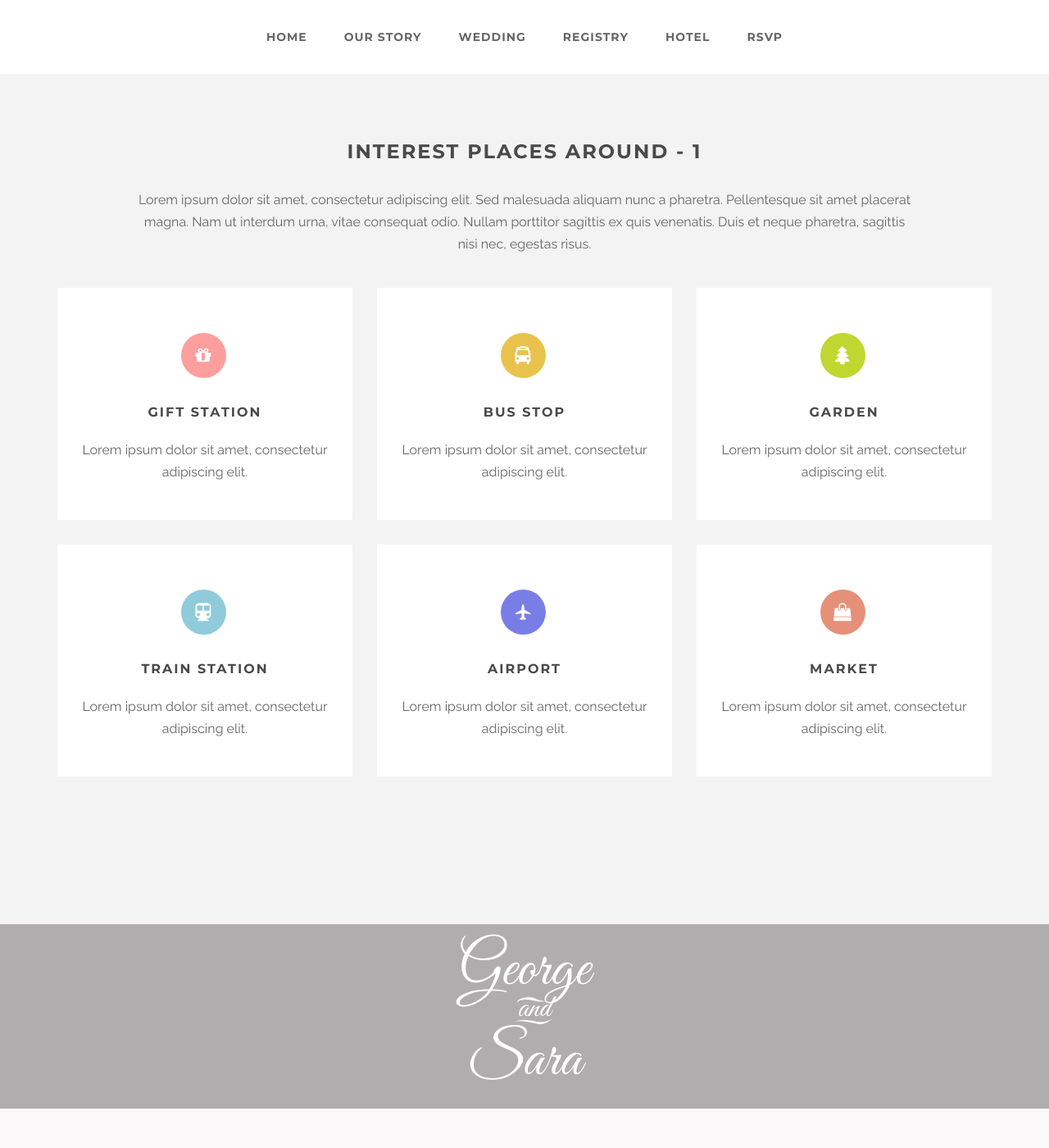
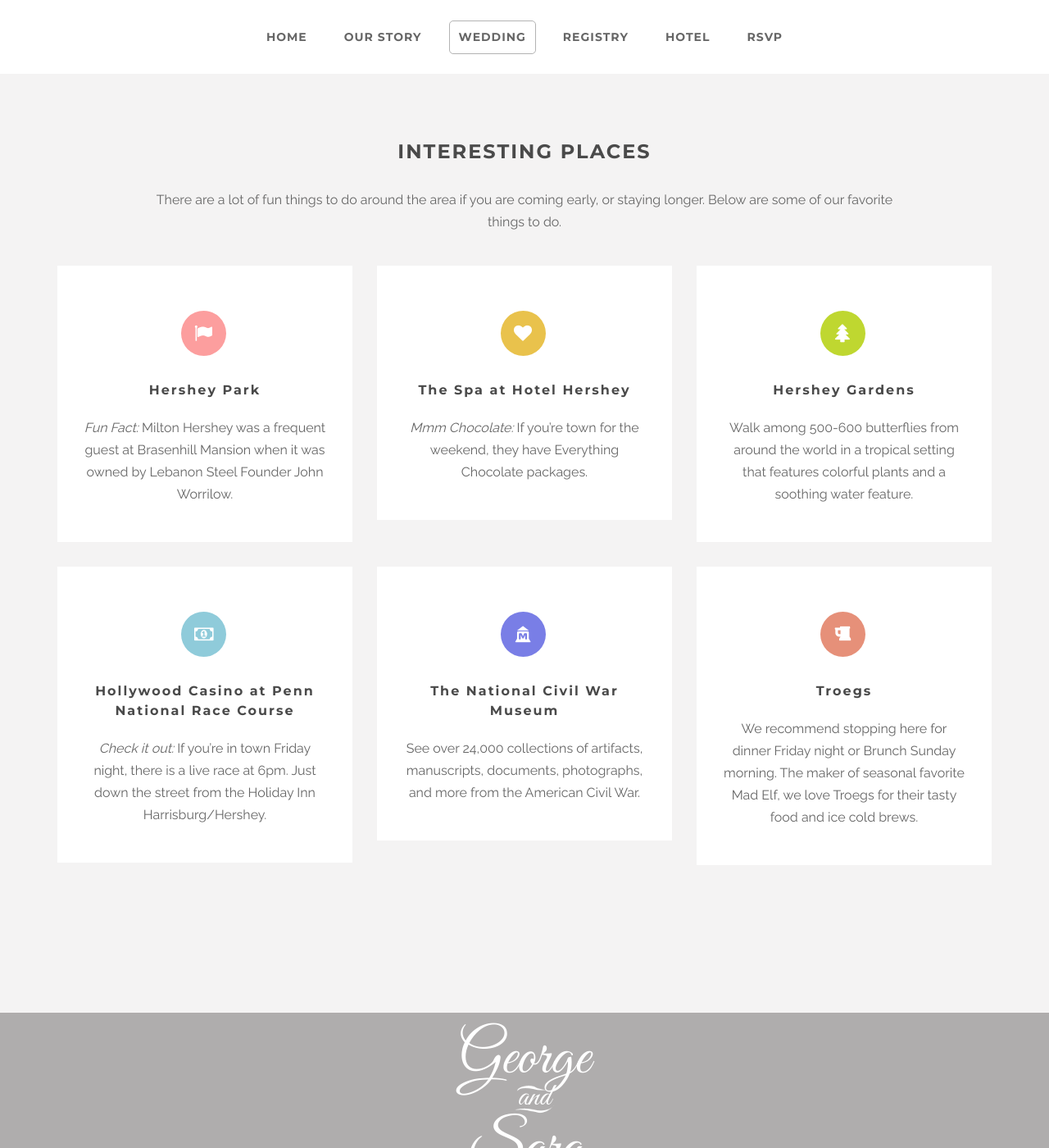
Before and after one commit to GABeech/WeddingSite, a Jekyll site: the page built from _info/things-to-do.html, in a window 1280 px wide and 1400 px high. Shown: the whole window at 82% size. Built offline with Jekyll 4.4.1, drawn with Linux system fonts in a browser that asks for light colours.

Commit message:
Adding "Intersting Places"/"Things to Do"

```diff
--- a/_includes/nav.html
+++ b/_includes/nav.html
@@ -30,6 +30,9 @@
             <li>
               <a href="/info/bridal-party.html">Bridal party</a>
             </li>
+            <li>
+              <a href="/info/things-to-do.html">Nearby Attractoins</a>
+            </li>
           </ul>
         </li>
         <li>
--- a/_info/things-to-do.html
+++ b/_info/things-to-do.html
@@ -4,12 +4,12 @@ anchor: todo
 layout: page
 ---
 
-<section id="places-1-section" class="section-block more-grey">
+<section id="things-todo-section" class="section-block more-grey">
   <div class="container">
       <div class="row">
           <div class="col-md-offset-1 col-md-10 text-center">
-	                        <h2 class="h4 animation fadeInUp">INTEREST PLACES AROUND - 1</h2>
-                            <p class="intro-text animation fadeInUp">Lorem ipsum dolor sit amet, consectetur adipiscing elit. Sed malesuada aliquam nunc a pharetra. Pellentesque sit amet placerat magna. Nam ut interdum urna, vitae consequat odio. Nullam porttitor sagittis ex quis venenatis. Duis et neque pharetra, sagittis nisi nec, egestas risus.</p>
+              <h2 class="h4 animation fadeInUp">INTERESTING PLACES</h2>
+              <p class="intro-text animation fadeInUp">There are a lot of fun things to do around the area if you are coming early, or staying longer. Below are some of our favorite things to do.</p>
           </div>
       </div>
       <div class="row">
@@ -21,13 +21,13 @@ layout: page
 
                   <div class="places-card">
                       <div class="de-icon inline medium-size circle" style="background-color:#fc9e9e">
-                            			<i class="de-icon-gift"></i>
+                          <i class="de-icon-flag"></i>
                       </div>
                       <div class="places-title">
-                                    	<h5>GIFT STATION</h5>
+                          <h5><a href="http://www.hersheypark.com/">Hershey Park</a></h5>
                       </div>
                       <div class="places-desc">
-                                    	Lorem ipsum dolor sit amet, consectetur adipiscing elit.
+                          <i>Fun Fact:</i> Milton Hershey was a frequent guest at Brasenhill Mansion when it was owned by Lebanon Steel Founder John Worrilow.
                       </div>
                   </div>
 
@@ -39,13 +39,13 @@ layout: page
 
                   <div class="places-card">
                       <div class="de-icon inline medium-size circle" style="background-color:#e9c24c">
-                            			<i class="de-icon-bus"></i>
+                          <i class="de-icon-heart"></i>
                       </div>
                       <div class="places-title">
-                                    	<h5>BUS STOP</h5>
+                          <h5><a href="http://www.chocolatespa.com/">The Spa at Hotel Hershey</a></h5>
                       </div>
                       <div class="places-desc">
-                                    	Lorem ipsum dolor sit amet, consectetur adipiscing elit.
+                          <i>Mmm Chocolate:</i> If you’re town for the weekend, they have Everything Chocolate packages.
                       </div>
                   </div>
 
@@ -60,10 +60,10 @@ layout: page
                           <i class="de-icon-tree"></i>
                       </div>
                       <div class="places-title">
-                                    	<h5>GARDEN</h5>
+                          <h5><a href="https://www.hersheygardens.org/">Hershey Gardens</a></h5>
                       </div>
                       <div class="places-desc">
-                                    	Lorem ipsum dolor sit amet, consectetur adipiscing elit.
+                          Walk among 500-600 butterflies from around the world in a tropical setting that features colorful plants and a soothing water feature.
                       </div>
                   </div>
 
@@ -75,13 +75,15 @@ layout: page
 
                   <div class="places-card">
                       <div class="de-icon inline medium-size circle" style="background-color:#8fcbda">
-                            			<i class="de-icon-subway"></i>
+                          <i class="de-icon-money"></i>
                       </div>
                       <div class="places-title">
-                                    	<h5>TRAIN STATION</h5>
+                          <h5><a href="http://www.hollywoodpnrc.com/">Hollywood Casino at Penn National Race Course</a></h5>
                       </div>
                       <div class="places-desc">
-                                    	Lorem ipsum dolor sit amet, consectetur adipiscing elit.
+                          <i>Check it out:</i> If you’re in town Friday night, there is a live race at 6pm.
+                          Just down the street from the Holiday Inn Harrisburg/Hershey.
+
                       </div>
                   </div>
 
@@ -93,13 +95,13 @@ layout: page
 
                   <div class="places-card">
                       <div class="de-icon inline medium-size circle" style="background-color:#797ee6">
-                            			<i class="de-icon-airport"></i>
+                          <i class="de-icon-museum"></i>
                       </div>
                       <div class="places-title">
-                                    	<h5>AIRPORT</h5>
+                          <h5><a href="http://www.nationalcivilwarmuseum.org/">The National Civil War Museum</a></h5>
                       </div>
                       <div class="places-desc">
-                                    	Lorem ipsum dolor sit amet, consectetur adipiscing elit.
+                          See over 24,000 collections of artifacts, manuscripts, documents, photographs, and more from the American Civil War.
                       </div>
                   </div>
 
@@ -111,13 +113,15 @@ layout: page
 
                   <div class="places-card">
                       <div class="de-icon inline medium-size circle" style="background-color:#e69079">
-                            			<i class="de-icon-shopping-bag"></i>
+                          <i class="de-icon-beer"></i>
                       </div>
                       <div class="places-title">
-                                    	<h5>MARKET</h5>
+                          <h5><a href="https://troegs.com">Troegs </a></h5>
                       </div>
                       <div class="places-desc">
-                                    	Lorem ipsum dolor sit amet, consectetur adipiscing elit.
+                          We recommend stopping here for dinner Friday night or Brunch Sunday morning.
+The maker of seasonal favorite Mad Elf, we love Troegs for their tasty food and ice cold brews.
+
                       </div>
                   </div>
 
```
Lines whose indentation alone changed are shown as unchanged.
